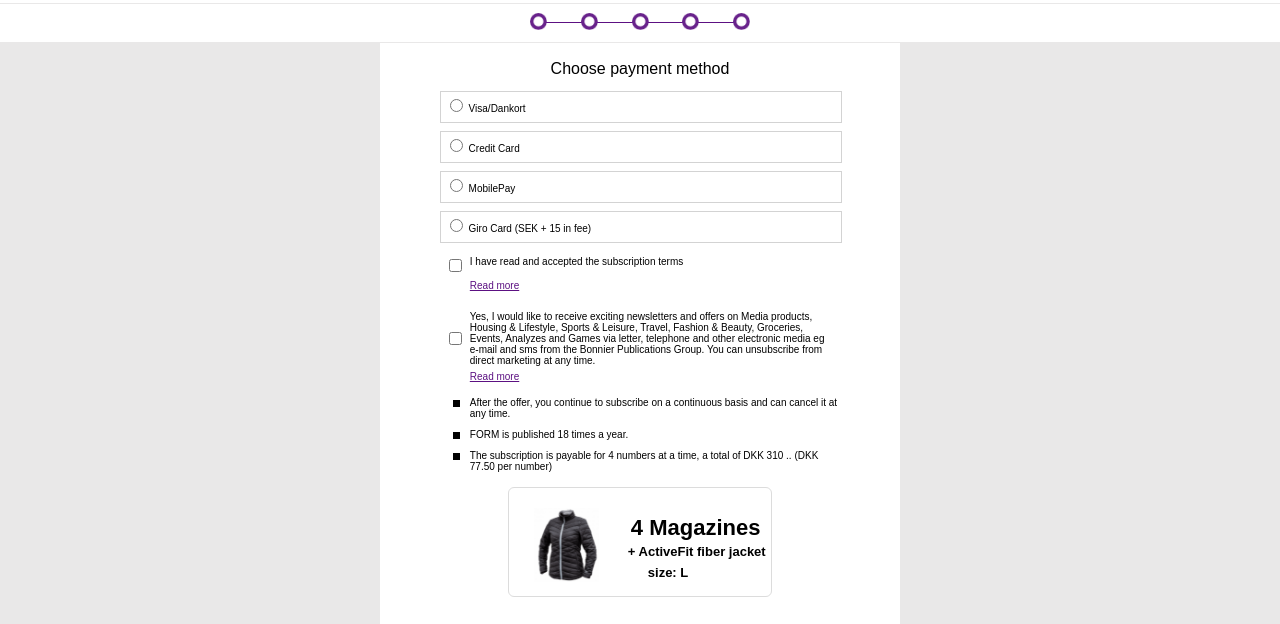
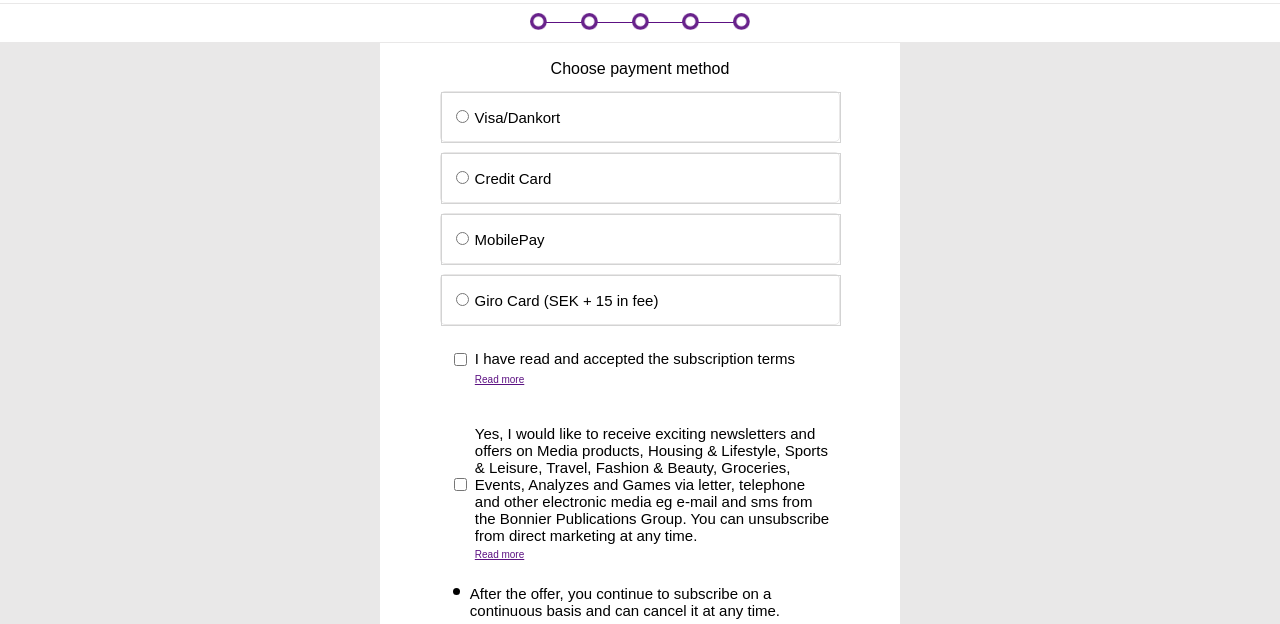
Before and after one commit to karolinavalentova2/iform, a website: page payment.html in a window 1280 px wide. Shown: the part 51-675 px from the top of the page. Drawn offline with Linux system fonts and the light colour scheme.

Commit message:
updated the payment.html styling

```diff
--- a/css/main.css
+++ b/css/main.css
@@ -702,25 +702,37 @@ input[name="sub"]:checked ~ .subscription-container-default .subsLabel {
   width: 77%;
   margin: auto;
 }
-.return,
-.return:visited {
+
+#formPayment > div > label {
+  font-size: 1.5rem;
+}
+
+.return, .return:visited {
   text-align: center;
   font-size: 1.6rem;
   color: #5c1182;
   display: block;
   margin: 2rem 0 0 0;
 }
+
 #formPayment div {
   position: relative;
   width: 100%;
   min-height: 3rem;
   margin-bottom: 1rem;
-  padding: 0.5rem;
   box-sizing: border-box;
+  padding: 1.5rem 1rem;
 }
+
+.add-border {
+  border-radius: 0.5rem;
+  border: solid 0.1rem #e9e8e8;
+}
+
 #formPayment div > * {
   width: initial;
 }
+
 #formPayment label::after {
   position: absolute;
   content: "";
@@ -732,18 +744,23 @@ input[name="sub"]:checked ~ .subscription-container-default .subsLabel {
   border: solid 0.1rem lightgray;
   cursor: pointer;
 }
+
 .terms {
   display: grid !important;
   grid-template-columns: 2rem auto;
   gap: 0.5rem;
+  /*border: none !important;*/
 }
+
 .terms input[type="checkbox"] {
   grid-column: 1 / 2;
 }
+
 .terms label,
 .terms a {
   grid-column: 2 / -1;
 }
+
 .terms a,
 .terms label,
 .marketing a,
@@ -752,16 +769,28 @@ input[name="sub"]:checked ~ .subscription-container-default .subsLabel {
   padding: 0;
   margin: 0;
 }
+
 .terms a,
 .terms a:visited,
 .marketing a,
 .marketing a:visited {
   color: #5c1182;
 }
+
 label[for="terms"]::after,
 label[for="marketing"]::after {
   border: none !important;
 }
+
+#formPayment > ul >li {
+  font-size: 1.5rem;
+}
+
+#formPayment > ul > li::before {
+  border-radius: 4rem;
+}
+
+
 /*------------------Global lists move to top after Merge*/
 ul {
   list-style: none;
--- a/payment.html
+++ b/payment.html
@@ -36,42 +36,25 @@
         <div class="subs-section-container">
           <h2>Choose payment method</h2>
           <form id="formPayment">
-            <div>
-              <input
-                type="radio"
-                name="paymentType"
-                value="visa-dankort"
-                id="visa-dankort"
-              />
+            <div class="add-border">
+              <input type="radio" name="paymentType" value="visa-dankort" id="visa-dankort"/>
               <label for="visa-dankort">Visa/Dankort</label>
             </div>
-            <div>
-              <input
-                type="radio"
-                name="paymentType"
-                value="credit-card"
-                id="credit-card"
-              />
+            <div class="add-border">
+              <input type="radio" name="paymentType" value="credit-card" id="credit-card"/>
               <label for="credit-card">Credit Card</label>
             </div>
-            <div>
-              <input
-                type="radio"
-                name="paymentType"
-                value="mobilepay"
-                id="mobilepay"
-              />
+            <div class="add-border">
+              <input type="radio" name="paymentType" value="mobilepay" id="mobilepay"/>
               <label for="mobilepay">MobilePay</label>
             </div>
-            <div>
+            <div class="add-border">
               <input type="radio" name="paymentType" value="giro" id="giro" />
               <label for="giro">Giro Card (SEK + 15 in fee)</label>
             </div>
             <div class="terms">
               <input type="checkbox" name="terms" id="terms" />
-              <label for="terms"
-                >I have read and accepted the subscription terms</label
-              >
+              <label for="terms">I have read and accepted the subscription terms</label>
               <a href="#">Read more</a>
             </div>
             <div class="terms">
@@ -82,8 +65,7 @@
                 Travel, Fashion &amp; Beauty, Groceries, Events, Analyzes and
                 Games via letter, telephone and other electronic media eg e-mail
                 and sms from the Bonnier Publications Group. You can unsubscribe
-                from direct marketing at any time.</label
-              >
+                from direct marketing at any time.</label>
               <a href="#">Read more</a>
             </div>
             <ul>
```
